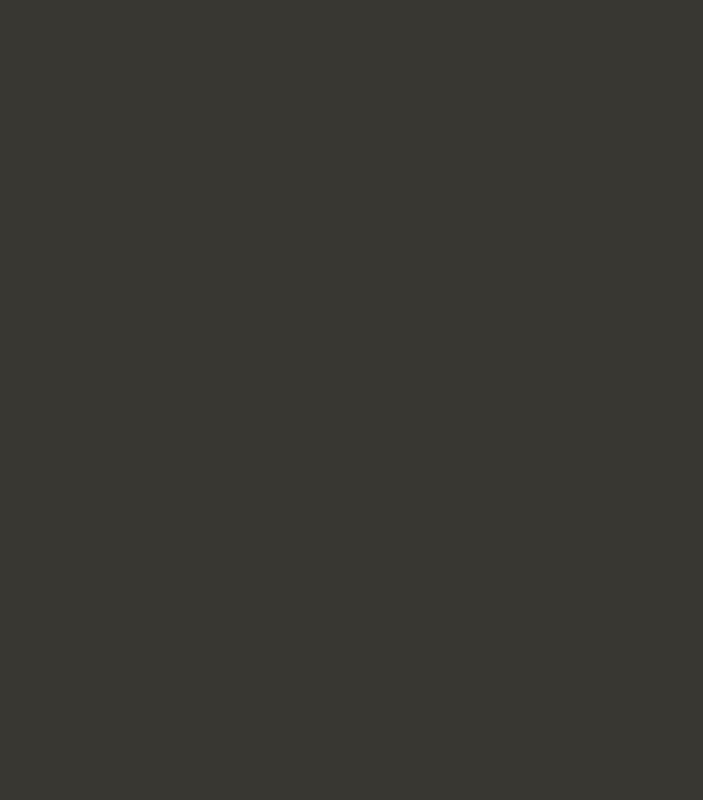
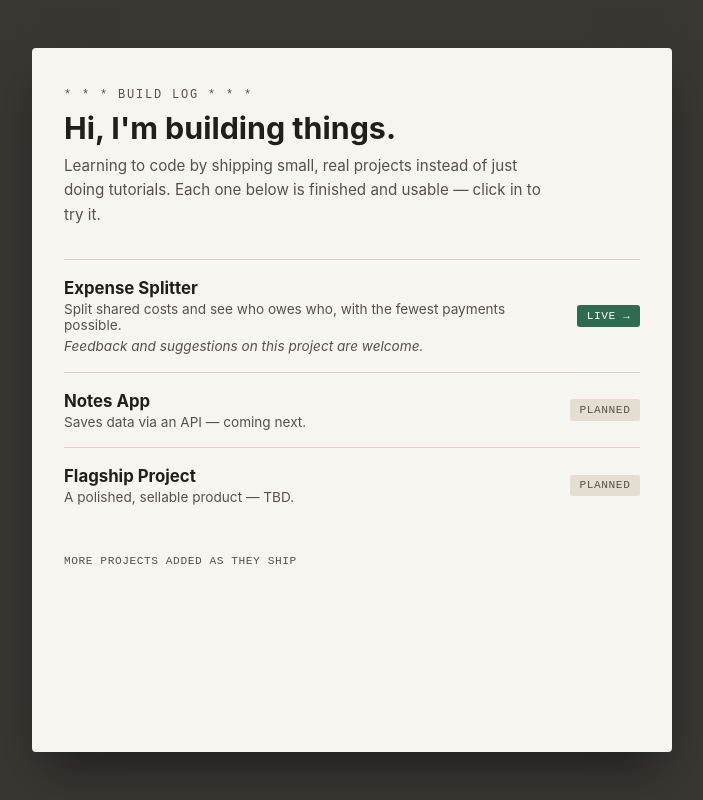
Before and after one commit to sivasriharsha/my--build-log, a plain HTML site: page index.html in a window 1280 px wide. Shown: the whole page, without its empty margins (288-991 px from the left). Drawn offline with Linux system fonts and the light colour scheme.

Commit message:
Update index.html

```diff
--- a/index.html
+++ b/index.html
@@ -70,3 +70,56 @@
     display: flex;
     justify-content: space-between;
     align-items: center;
+    width: 100%;
+    gap: 1rem;
+  }
+  a.project-link:hover .project-info h2 { text-decoration: underline; }
+  footer {
+    margin-top: 2rem;
+    font-family: var(--mono);
+    font-size: 0.7rem;
+    color: var(--ink-soft);
+    letter-spacing: 0.05em;
+  }
+</style>
+</head>
+<body>
+<main>
+  <p class="eyebrow">* * * BUILD LOG * * *</p>
+  <h1>Hi, I'm building things.</h1>
+  <p class="intro">
+    Learning to code by shipping small, real projects instead of just doing tutorials.
+    Each one below is finished and usable — click in to try it.
+  </p>
+
+  <div class="project">
+    <a class="project-link" href="./sub-project-1-expense-splitter/index.html">
+      <div class="project-info">
+        <h2>Expense Splitter</h2>
+        <p>Split shared costs and see who owes who, with the fewest payments possible.</p>
+        <p style="margin-top: 0.35rem; font-style: italic;">Feedback and suggestions on this project are welcome.</p>
+      </div>
+      <span class="status status--live">LIVE →</span>
+    </a>
+  </div>
+
+  <div class="project">
+    <div class="project-info">
+      <h2>Notes App</h2>
+      <p>Saves data via an API — coming next.</p>
+    </div>
+    <span class="status status--planned">PLANNED</span>
+  </div>
+
+  <div class="project">
+    <div class="project-info">
+      <h2>Flagship Project</h2>
+      <p>A polished, sellable product — TBD.</p>
+    </div>
+    <span class="status status--planned">PLANNED</span>
+  </div>
+
+  <footer>MORE PROJECTS ADDED AS THEY SHIP</footer>
+</main>
+</body>
+</html>
```
